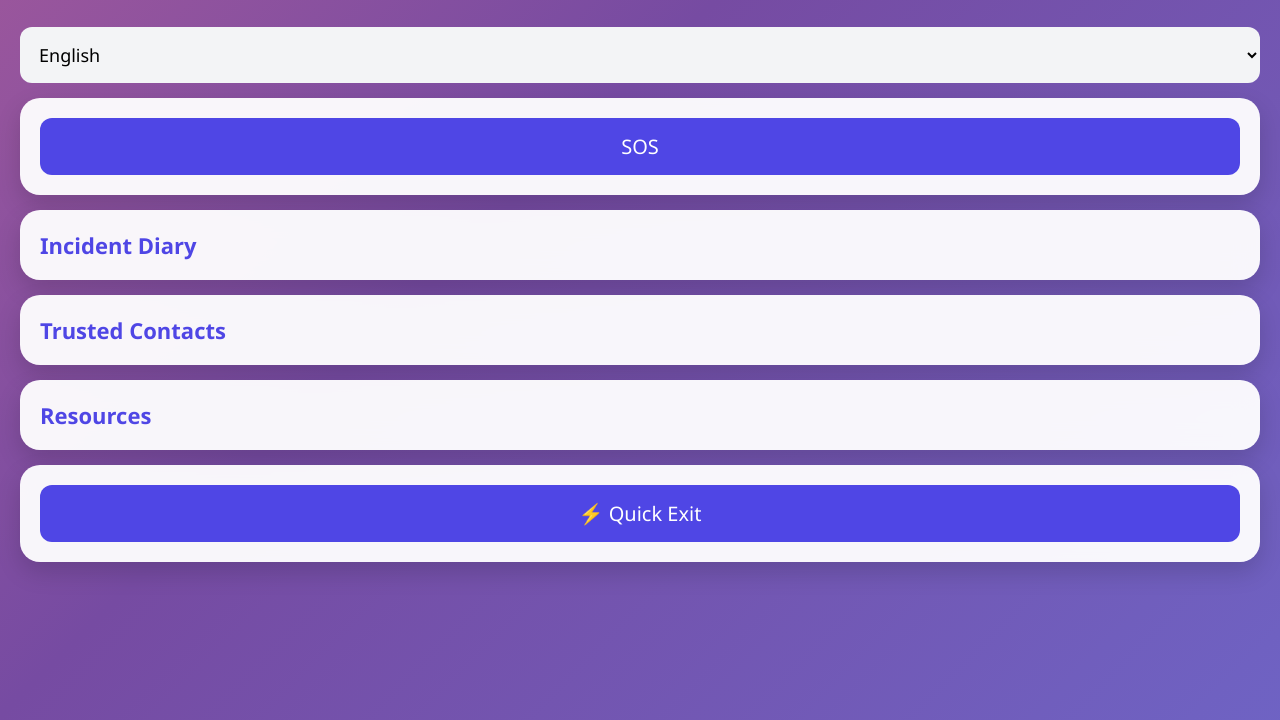
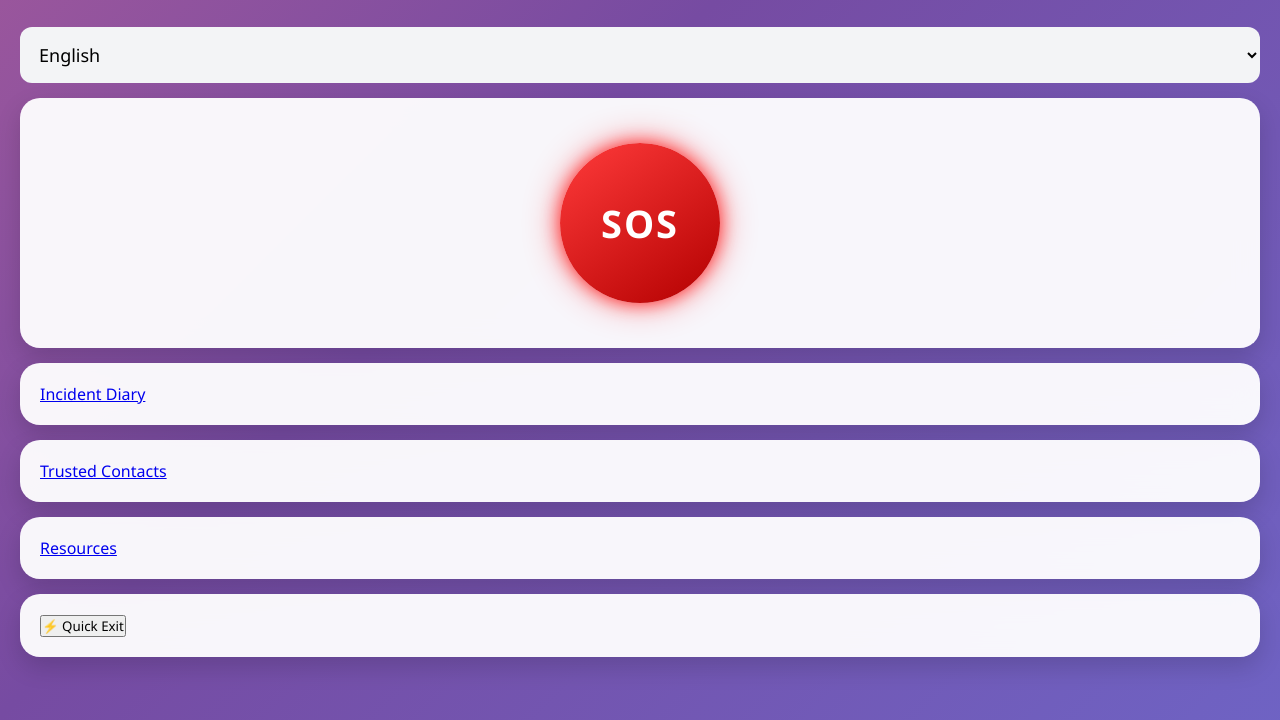
Before and after one commit to vmsuhas075-stack/SafeHome, a website: page dashboard.html in a window 1280 px wide. Shown: the part 80-800 px from the top of the page. Drawn offline with Linux system fonts and the light colour scheme.

Commit message:
style.css

```diff
--- a/style.css
+++ b/style.css
@@ -58,44 +58,56 @@ h1{
 
 .card:hover{
     transform:translateY(-5px);
+}.sos-btn{
+    width:160px;
+    height:160px;
+    border:none;
+    border-radius:50%;
+    background:linear-gradient(145deg,#ff3b3b,#b30000);
+    color:#fff;
+    font-size:38px;
+    font-weight:bold;
+    letter-spacing:2px;
+    cursor:pointer;
+    display:flex;
+    align-items:center;
+    justify-content:center;
+    margin:25px auto;
+    box-shadow:
+        0 0 20px rgba(255,0,0,.7),
+        0 0 40px rgba(255,0,0,.5),
+        inset 0 3px 8px rgba(255,255,255,.25);
+    transition:.3s;
+    animation:sosPulse 1.8s infinite;
 }
 
-#sosBtn{
-    width:100%;
-    background:#ff3b30;
-    color:white;
-    font-size:24px;
-    font-weight:bold;
-    padding:18px;
-    border:none;
-    border-radius:15px;
-    cursor:pointer;
+.sos-btn:hover{
+    transform:scale(1.08);
 }
 
-#sosBtn:hover{
-    background:#e02820;
+.sos-btn:active{
+    transform:scale(.94);
 }
 
-button{
-    width:100%;
-    padding:15px;
-    font-size:20px;
-    border:none;
-    border-radius:12px;
-    background:#4f46e5;
-    color:white;
-    cursor:pointer;
-}
+@keyframes sosPulse{
 
-button:hover{
-    opacity:0.9;
-}
+    0%{
+        box-shadow:
+        0 0 15px rgba(255,0,0,.7),
+        0 0 30px rgba(255,0,0,.4);
+    }
 
-a{
-    text-decoration:none;
-    color:#4f46e5;
-    font-size:22px;
-    font-weight:600;
+    50%{
+        box-shadow:
+        0 0 35px rgba(255,0,0,1),
+        0 0 70px rgba(255,0,0,.8);
+    }
+
+    100%{
+        box-shadow:
+        0 0 15px rgba(255,0,0,.7),
+        0 0 30px rgba(255,0,0,.4);
+    }
 }
 
 a:hover{
```
